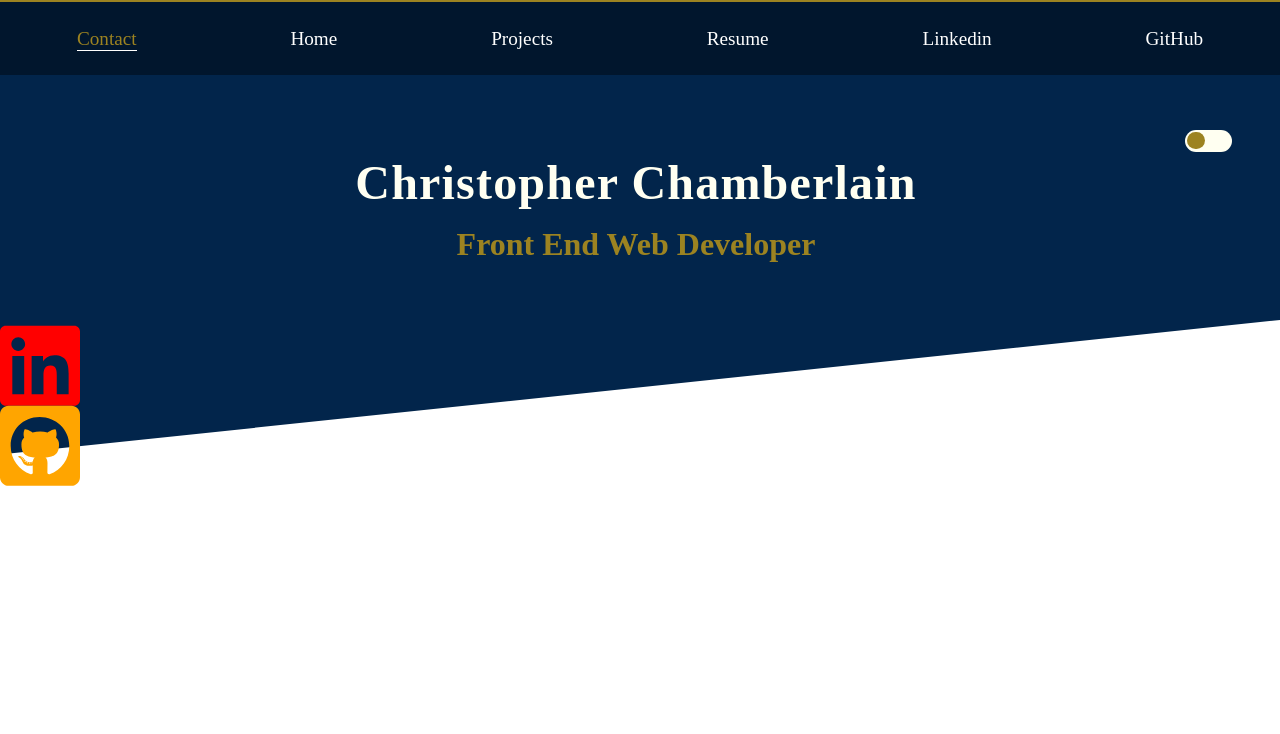
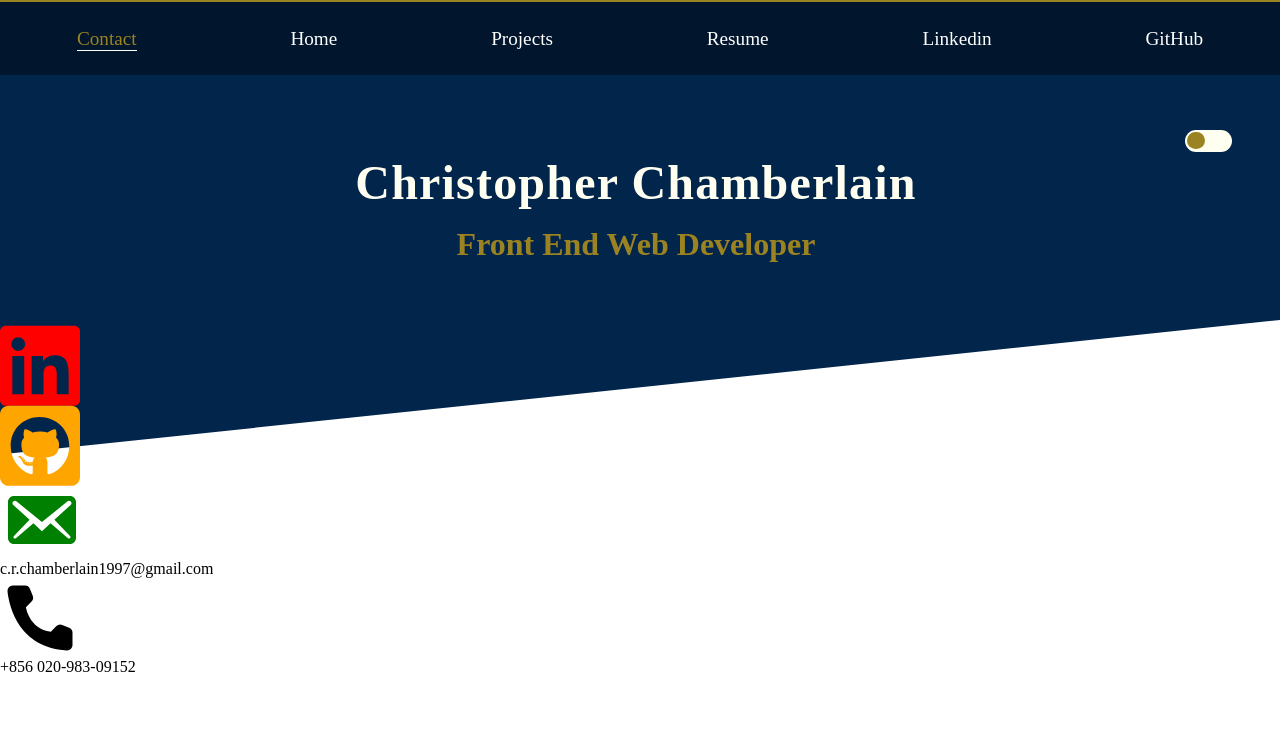
Before and after one commit to AkaraTawng/portfolio-mf-v2, a React (Create React App) app: page /contact in a window 1280 px wide. Shown: the top 734 px of the page. Built offline with nearby package versions, Linux system fonts and the light colour scheme.

Commit message:
select icons. add dev styles

```diff
--- a/src/main.css
+++ b/src/main.css
@@ -807,14 +807,24 @@
   }
 }
 
-#linkedin {
+#social-icons-section #linkedin {
   fill: red;
   width: 5rem;
   height: 5rem;
 }
-
-#github {
+#social-icons-section #github {
   fill: orange;
   width: 5rem;
   height: 5rem;
+}
+
+#contact-section #email-icon {
+  fill: green;
+  width: 5rem;
+  height: 5rem;
+}
+#contact-section #phone-icon {
+  fill: cornflowerblue;
+  width: 5rem;
+  height: 5rem;
 }/*# sourceMappingURL=main.css.map */
--- a/src/scss/layout/_contact.scss
+++ b/src/scss/layout/_contact.scss
@@ -1,3 +1,4 @@
+#social-icons-section {
     #linkedin {
         fill: red;
         width: 5rem;
@@ -9,3 +10,18 @@
         width: 5rem;
         height: 5rem;
     }
+}
+
+#contact-section {
+    #email-icon {
+        fill: green;
+        width: 5rem;
+        height: 5rem;
+    }
+
+    #phone-icon {
+        fill: cornflowerblue;
+        width: 5rem;
+        height: 5rem;
+    }
+}
```
Also changed, not shown: 1 other file (tests, documents, lock files or other folders). Lines whose indentation alone changed are shown as unchanged.
